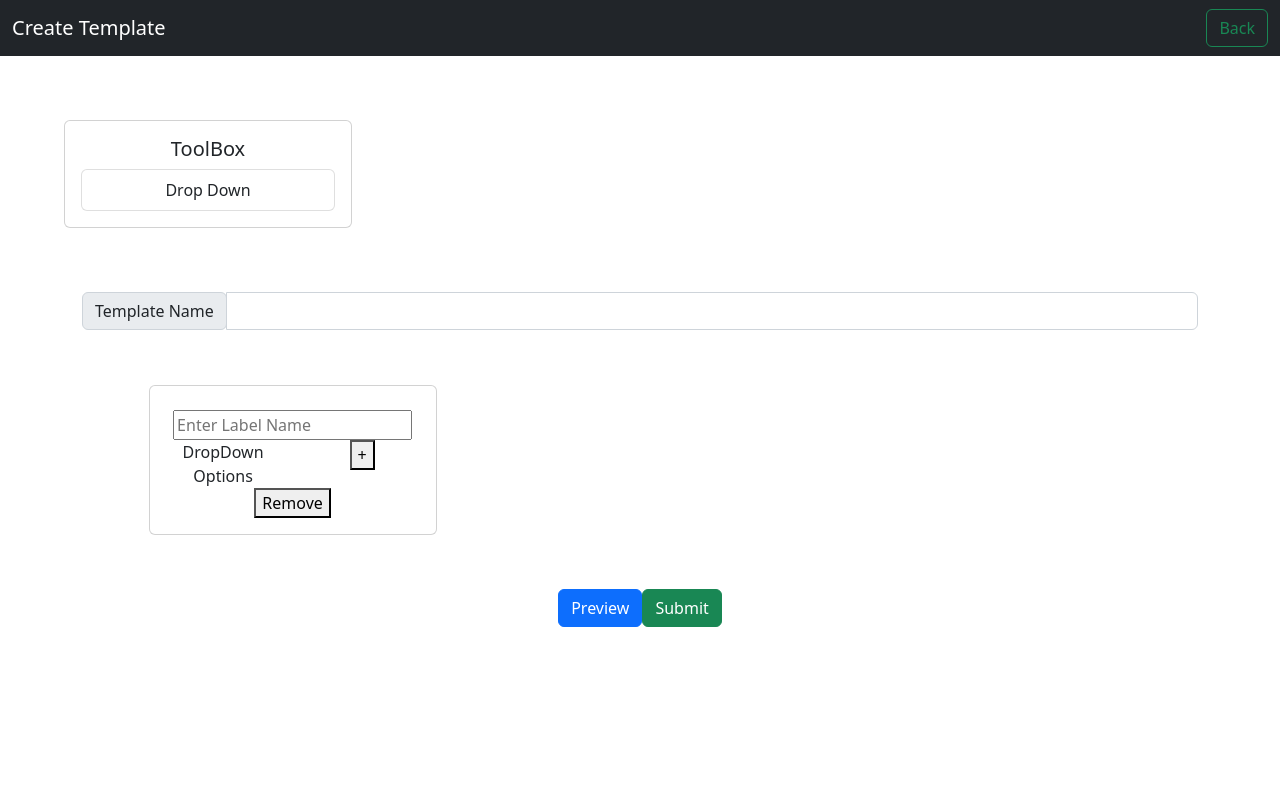
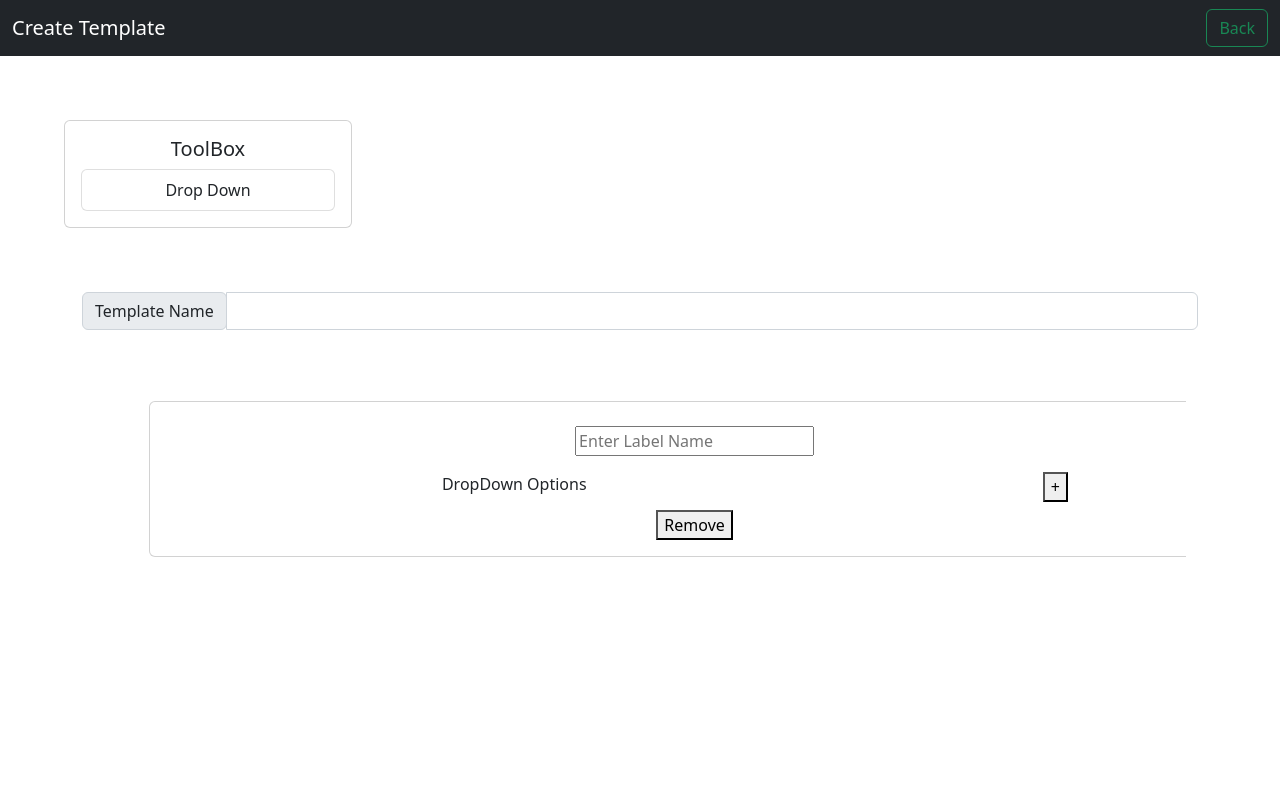
Before and after one commit to karan-97/dynamic-form, a React (Create React App) app: page /create in a window 1280 px wide. Both pictures are taken after a click on the item "Drop Down". Shown: the top 800 px of the page. Built offline with nearby package versions, Linux system fonts and the light colour scheme.

Commit message:
Fix: UI changes

```diff
--- a/src/Components/Common/Header.js
+++ b/src/Components/Common/Header.js
@@ -4,9 +4,7 @@ import {
   useLocation
 } from "react-router-dom";
 const Header = (props) => {
-  console.log("site log", props);
   const { pathname } = useLocation();
-  console.log("path ", pathname)
   return (
     <>
       <nav className="navbar navbar-dark bg-dark">
--- a/src/Components/RenderLayout/ComponentLayout.jsx
+++ b/src/Components/RenderLayout/ComponentLayout.jsx
@@ -1,4 +1,5 @@
 import React, { useEffect, useState } from "react";
+import '../../css/ComponentLayout.css'
 
 const ComponentLayout = (props) => {
   const [data, setData] = useState([]);
@@ -7,10 +8,11 @@ const ComponentLayout = (props) => {
   }, [props.components]);
   return (
     <>
+      <div className="scrollLayout">
         {data.map((component) => {
           return (
-          <div key={component.id}>
-            <div className="card" style={{ width: "18rem", margin: "5%" }}>
+            <div key={component.id} >
+              <div className="card" style={{ width: "100%", margin: "5%" }}>
                 <div className="card-body">
                   <h5 className="card-title"></h5>
                   <input
@@ -24,9 +26,9 @@ const ComponentLayout = (props) => {
                     }
                   />
 
-                <div className="row">
-                  <div className="col-sm">DropDown Options</div>
-                  <div className="col-sm">
+                  <div className="row mt-3">
+                    <div className="col-md-8">DropDown Options</div>
+                    <div className="col-md-4">
                       <button
                         onClick={() => {
                           props.addOptions(component.id);
@@ -36,11 +38,14 @@ const ComponentLayout = (props) => {
                       </button>
                     </div>
                   </div>
-                <div className="container">
+                  <div className="row mt-2">
                     {component?.options?.map((option) => {
                       return (
                         <React.Fragment key={option.id}>
+                          <div className="col-md-6">
                             <input
+                              className="form-control"
+                              style={{ width: "50%" }}
                               type={option.type}
                               label={option.label}
                               value={option.value}
@@ -52,6 +57,8 @@ const ComponentLayout = (props) => {
                                 )
                               }
                             />
+                          </div>
+                          <div className="col-md-4">
                             <button
                               onClick={() => {
                                 props.removeOptions(component.id, option.id);
@@ -59,15 +66,15 @@ const ComponentLayout = (props) => {
                             >
                               {"X"}
                             </button>
+                          </div>
+
+
                         </React.Fragment>
                       );
                     })}
                   </div>
                   <button
                     onClick={() => {
-                    {
-                      console.log("id in remove section ", component.id);
-                    }
                       props.remove(component.id);
                     }}
                   >
@@ -78,6 +85,7 @@ const ComponentLayout = (props) => {
             </div>
           );
         })}
+      </div>
     </>
   );
 };
--- a/src/Components/Template/CreateTemplate.jsx
+++ b/src/Components/Template/CreateTemplate.jsx
@@ -15,7 +15,6 @@ const CreateTemplate = () => {
   const navigate = useNavigate();
 
   useEffect(() => {
-    // localStorage.setItem("components", JSON.stringify(components));
   }, [components]);
 
   const toggleModal = () => {
@@ -85,17 +84,14 @@ const CreateTemplate = () => {
   const submit = () => {
     setShowAlert(true);
     const allComponents = JSON.parse(localStorage.getItem('components'));
-    // console.log("all comp ", allComponents.length)
     if(allComponents){
       let data = [...components];
       let updateComponents = {"templateName": templateName, data}
       allComponents.push(updateComponents)
-      console.log(allComponents)
       localStorage.setItem("components", JSON.stringify(allComponents));
     }else{
       let data = [...components];
       let updateComponents = [{"templateName": templateName, data}]
-      // let updatedComponents = {...components, templateName: templateName}
       localStorage.setItem("components", JSON.stringify(updateComponents));
     }
     setTimeout(() => {
@@ -123,7 +119,7 @@ const CreateTemplate = () => {
 
   return (
     <>
-      <ToolBox addComponent={() => addComponent()} />
+      <ToolBox addComponent={addComponent} />
       <div className="container">
         <div className="input-group mb-3">
           <div className="input-group-prepend">
--- a/src/Components/Template/TemplateListing.jsx
+++ b/src/Components/Template/TemplateListing.jsx
@@ -7,6 +7,7 @@ const TemplateListing = () => {
       <div className="container" style={{marginTop: "10%"}}>
         <ul className="list-group">
           {
+            components && components.length > 0 ?
             components.map((component, index) => {
               return <>
                   <li class="list-group-item" key={index} style={{listStyle: "none"}}>
@@ -14,7 +15,7 @@ const TemplateListing = () => {
                   </li>
                   </>
 
-            })
+            }) : ""
           }
         </ul>
       </div>
--- a/src/Components/ToolBox.jsx
+++ b/src/Components/ToolBox.jsx
@@ -1,9 +1,6 @@
-import React, { useState } from "react";
-import { v4 as uuidv4 } from "uuid";
-import SelectField from "../Constants/SelectField";
+import React from "react";
 
 function ToolBox(props) {
-  const [ToolBox, setToolBox] = useState();
 
   return (
     <div className="card" style={{ width: "18rem", margin: "5%" }}>
--- a/src/Constants/SelectField.jsx
+++ /dev/null
@@ -1,52 +0,0 @@
-import React, { useState } from "react";
-
-const SelectField = () => {
-  //   const [values, setValues] = useState({
-  //     name: "",
-  //     options: [],
-  //     label: {
-  //       type: "label",
-  //       name: "",
-  //     },
-  //     validation: {
-  //       isRequired: false,
-  //     },
-  //   });
-
-  //   changeValue = (type, value) => {
-  //     switch (type) {
-  //       case "NAME":
-  //         setValues({ name: value });
-  //         break;
-  //       case "OPTIONS":
-  //         setValues({ name: value });
-  //         break;
-  //       case "NAME":
-  //         setValues({ name: value });
-  //         break;
-  //       case "NAME":
-  //         setValues({ name: value });
-  //         break;
-  //     }
-  //   };
-
-  return (
-    <>
-      <div className="card">
-        <h5 className="card-header">Featured</h5>
-        <div className="card-body">
-          <h5 className="card-title">Special title treatment</h5>
-          <p className="card-text">
-            With supporting text below as a natural lead-in to additional
-            content.
-          </p>
-          <a href="#" className="btn btn-primary">
-            Go somewhere
-          </a>
-        </div>
-      </div>
-    </>
-  );
-};
-
-export default SelectField;
--- /dev/null
+++ b/src/css/ComponentLayout.css
@@ -0,0 +1,7 @@
+.scrollLayout{
+    position: relative;
+    height: 600px;
+    overflow: scroll;
+    overflow-x: hidden;
+    /* margin-bottom: 100px; */
+}
```
Also changed, not shown: src/Constants/Input.jsx (deleted, +0 -12 lines). Lines whose indentation alone changed are shown as unchanged.
